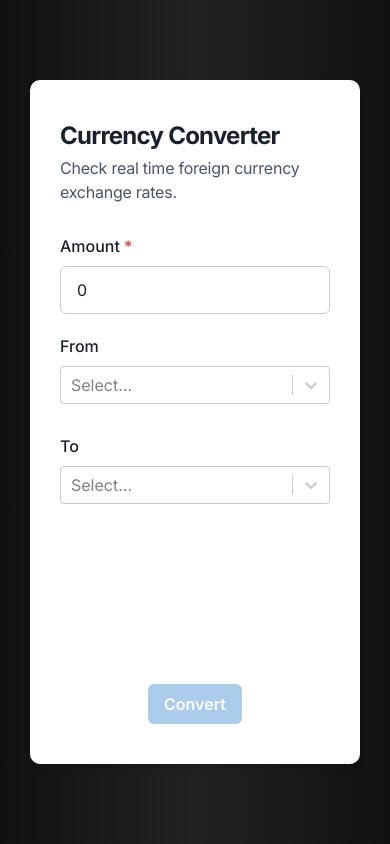
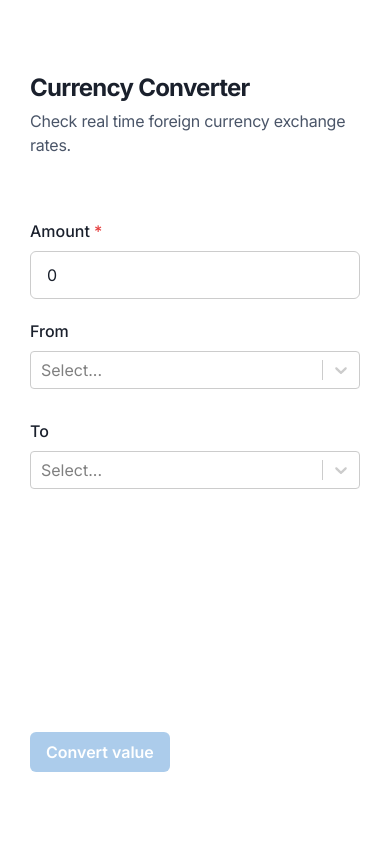
Before and after one commit to seancaleb/sn-currency-converter, a React (Vite) app: page / in a window 390 px wide. Built offline with nearby package versions, Linux system fonts and the light colour scheme; no server answers.

Commit message:
modify mobile styles

```diff
--- a/src/App.tsx
+++ b/src/App.tsx
@@ -74,8 +74,8 @@ const App = () => {
         <Flex
           gap="20px"
           flexDir={{ base: "column", lg: "row" }}
-          align={{ base: "center", lg: "flex-end" }}
-          justify="space-between"
+          alignItems={{ base: "flex-start", lg: "flex-end" }}
+          justifyContent="space-between"
         >
           <InfoAlert />
           {!convertedValue && (
@@ -86,11 +86,11 @@ const App = () => {
               loadingText="Converting"
               disabled={!context?.selectedFrom || !context?.selectedTo}
             >
-              Convert
+              Convert value
             </Button>
           )}
           {convertedValue && (
-            <Text color="gray.600" fontSize="13px">
+            <Text color="gray.600" fontSize="13px" textAlign="start">
               Last updated at {convertedValue?.date}
             </Text>
           )}
@@ -106,9 +106,11 @@ const Wrapper = styled(Flex).attrs({
   flexDir: "column",
   w: "100%",
   bg: "white",
+  justifyContent: "space-evenly",
   px: { base: "30px", md: "40px" },
   py: { base: "40px", md: "50px" },
-  borderRadius: "10px",
+  borderRadius: { base: "0px", sm: "10px" },
   boxShadow: "md",
   gap: "30px",
+  minH: { base: "100vh", sm: "unset" },
 })``;
--- a/src/common/components/Main.tsx
+++ b/src/common/components/Main.tsx
@@ -22,8 +22,8 @@ const MainContainer = styled(Box).attrs((props) => ({
   minH: "100vh",
   display: "flex",
   alignItems: "center",
-  px: "30px",
-  py: "60px",
+  px: { base: "0px", sm: "15px", md: "30px" },
+  py: { base: "0px", sm: "60px" },
 }))``;
 
 const boxProps = {
```
